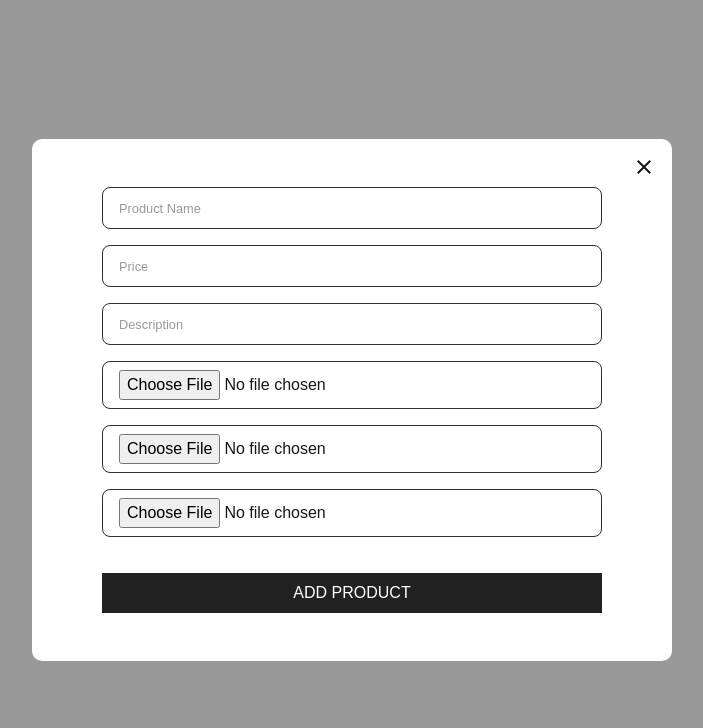
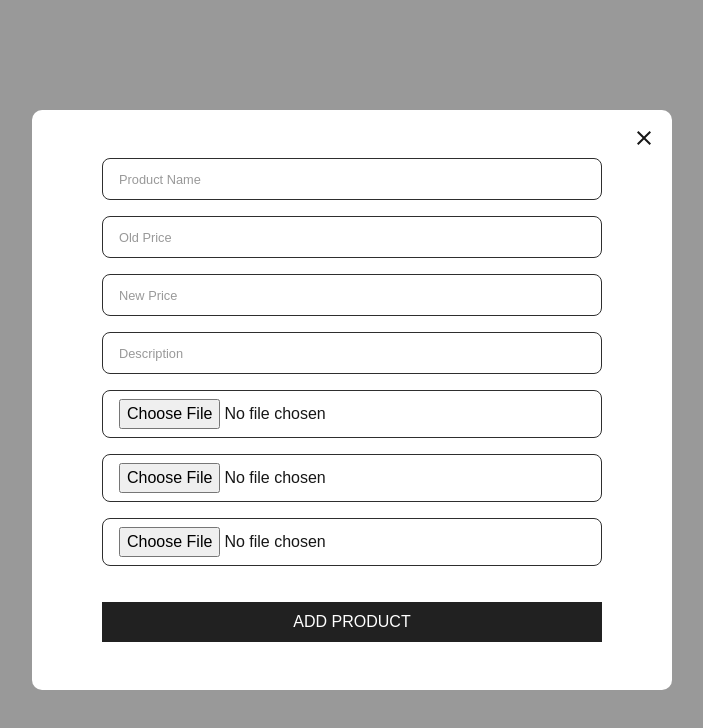
Before and after one commit to ZAINAZHAR303/Nova-tech, a Next.js app: page /product in a window 1280 px wide. Shown: the top 728 px of the page, without its empty margins (288-991 px from the left). Built offline with nearby package versions, Linux system fonts and the light colour scheme.

Commit message:
add ald price input field

```diff
--- a/package.json
+++ b/package.json
@@ -13,6 +13,7 @@
     "@emotion/styled": "^11.13.5",
     "@mui/icons-material": "^6.1.8",
     "@mui/material": "^6.1.8",
+    "aos": "^2.3.4",
     "autoprefixer": "^10.4.20",
     "emailjs-com": "^3.2.0",
     "firebase": "^11.0.2",
--- a/src/app/globals.css
+++ b/src/app/globals.css
@@ -61,10 +61,11 @@ body {
   width: 100%;
   height: 100%;
   object-fit: cover;
-  transition: transform 0.2s ease, transform-origin 0.2s ease;
+  transition: transform 0.9s ease;
+  /* transition: transform 0.2s ease, transform-origin 0.2s ease; */
 }
 .image-container:hover .zoom-image {
-  transform: scale(1.3); /* Zoom effect */
+  transform: scale(1.2); /* Zoom effect */
 }
 .custom-div {
   @apply w-[209px] h-[209px];
--- a/src/app/updateProForm/page.jsx
+++ b/src/app/updateProForm/page.jsx
@@ -23,6 +23,7 @@ export default function OtherPage() {
         const data = {
           name: item.name,
           description: item.description,
+          oldPrice: item.oldPrice,
           price: item.price,
           image: item.image,
         };
@@ -68,12 +69,19 @@ export default function OtherPage() {
             }
             placeholder="Description"
           />
+           <input
+          className="custom-input"
+            type="text"
+            value={item.oldPrice}
+            onChange={(e) => setItem({ ...item, oldPrice: e.target.value })}
+            placeholder="Old Price"
+          />
           <input
           className="custom-input"
             type="text"
             value={item.price}
             onChange={(e) => setItem({ ...item, price: e.target.value })}
-            placeholder="Price"
+            placeholder="New Price"
           />
           <input
           className="custom-input"
--- a/src/components/Navbar.jsx
+++ b/src/components/Navbar.jsx
@@ -55,8 +55,11 @@ const Navbar = ({ setquery }) => {
             onClick={() => setShowSearch(!showSearch)}
           />
           <LocalMallOutlined onClick={() => setShowCart(true)} />
+
           <AccountCircleOutlined onClick={() => setLoginFun(!loginFun)} />
           <ViewWeek className="rotate-90" />
+
+
         </div>
       </nav>
       {showCart && (
--- a/src/components/addProduct/AddProduct.jsx
+++ b/src/components/addProduct/AddProduct.jsx
@@ -19,6 +19,7 @@ export default function AddProduct({ onClose }) {
   const [image3url, setImage3url] = useState("");
   const [description, setDescription] = useState("");
   const [loading, setloading] = useState(false);
+  const [oldPrice,setOldPrice]=useState("");
   const modelref = useRef();
 
   const addProductHandler = async () => {
@@ -42,6 +43,7 @@ export default function AddProduct({ onClose }) {
 
       await addProductToFirestore({
         name,
+        oldPrice,
         price,
         description,
         image1url: uploadedImage1Url,
@@ -136,6 +138,7 @@ export default function AddProduct({ onClose }) {
 
   const resetForm = () => {
     setName("");
+    setOldPrice("");
     setPrice("");
     setDescription("");
     setImage1(null);
@@ -168,12 +171,19 @@ export default function AddProduct({ onClose }) {
             placeholder="Product Name"
             onChange={(e) => setName(e.target.value)}
           />
+          <input
+            className="custom-input"
+            value={oldPrice}
+            type="number"
+            placeholder="Old Price"
+            onChange={(e) => setOldPrice(e.target.value)}
+          />
 
           <input
             className="custom-input"
             value={price}
             type="number"
-            placeholder="Price"
+            placeholder="New Price"
             onChange={(e) => setPrice(e.target.value)}
           />
 
--- a/src/components/displayProduct/DisplayProduct.jsx
+++ b/src/components/displayProduct/DisplayProduct.jsx
@@ -8,6 +8,9 @@ import Slider from "react-slick"; // Import React Slick
 import "slick-carousel/slick/slick.css";
 import "slick-carousel/slick/slick-theme.css";
 import Loader from "../loader/Loader";
+import AOS from 'aos';
+import 'aos/dist/aos.css';
+
 
 export default function DisplayProduct({ onUpdateHandle, cartHandle, query }) {
   const [products, setProducts] = useState([]);
@@ -67,6 +70,10 @@ export default function DisplayProduct({ onUpdateHandle, cartHandle, query }) {
     getProducts();
   }, []);
 
+  useEffect(() => {
+    AOS.init({ duration: 1000 });
+  }, []);
+
   // Slider settings
   const sliderSettings = {
     dots: true,
@@ -84,7 +91,9 @@ export default function DisplayProduct({ onUpdateHandle, cartHandle, query }) {
         .map((item) => (
           <div
             key={item.id}
-            className=" flex flex-col items-center justify-center w-full p-4 rounded-lg border-l-1 ">
+            className=" flex flex-col items-center justify-center w-full p-4 rounded-lg border-l-1 transition-transform transform hover:scale-105 "
+              data-aos="fade-up"
+              >
             {/* React Slick Slider */}
             <Slider
               {...sliderSettings}
@@ -140,12 +149,15 @@ export default function DisplayProduct({ onUpdateHandle, cartHandle, query }) {
             <h2 className="text-xl text-[15px] text-[#171717] font-medium">
               {item.name}
             </h2>
-            <p className="text-lg  font-semibold my-[8px] text-[#FF4545]">
-              RS: {item.price}
+            <div className="flex w-full items-center justify-center gap-2">
+            <p className="text-sm line-through text-gray-400 font-thin ">{item.oldPrice}</p>
+            <p className="text-md  font-normal  my-[8px] text-[#33D286]">
+               {item.price}
             </p>
+            </div>
             <button
               onClick={() => cartHandle(item)}
-              className="mt-2 px-4 py-2 border-[0.5px] border-[#212121] text-[#212121] font-light rounded transform transition-transform transition-colors duration-300 ease-in-out hover:text-white hover:border-transparent hover:bg-red-500">
+              className="mt-2 px-4 py-2 border-[0.5px] border-[#212121] text-[#212121] font-light rounded-md transform transition-transform transition-colors duration-300 ease-in-out hover:text-white hover:border-transparent hover:bg-red-500">
               ADD TO CART
             </button>
 
```
Also changed, not shown: src/components/login/Login.jsx (+8 -10 lines), 1 other file (tests, documents, lock files or other folders).
